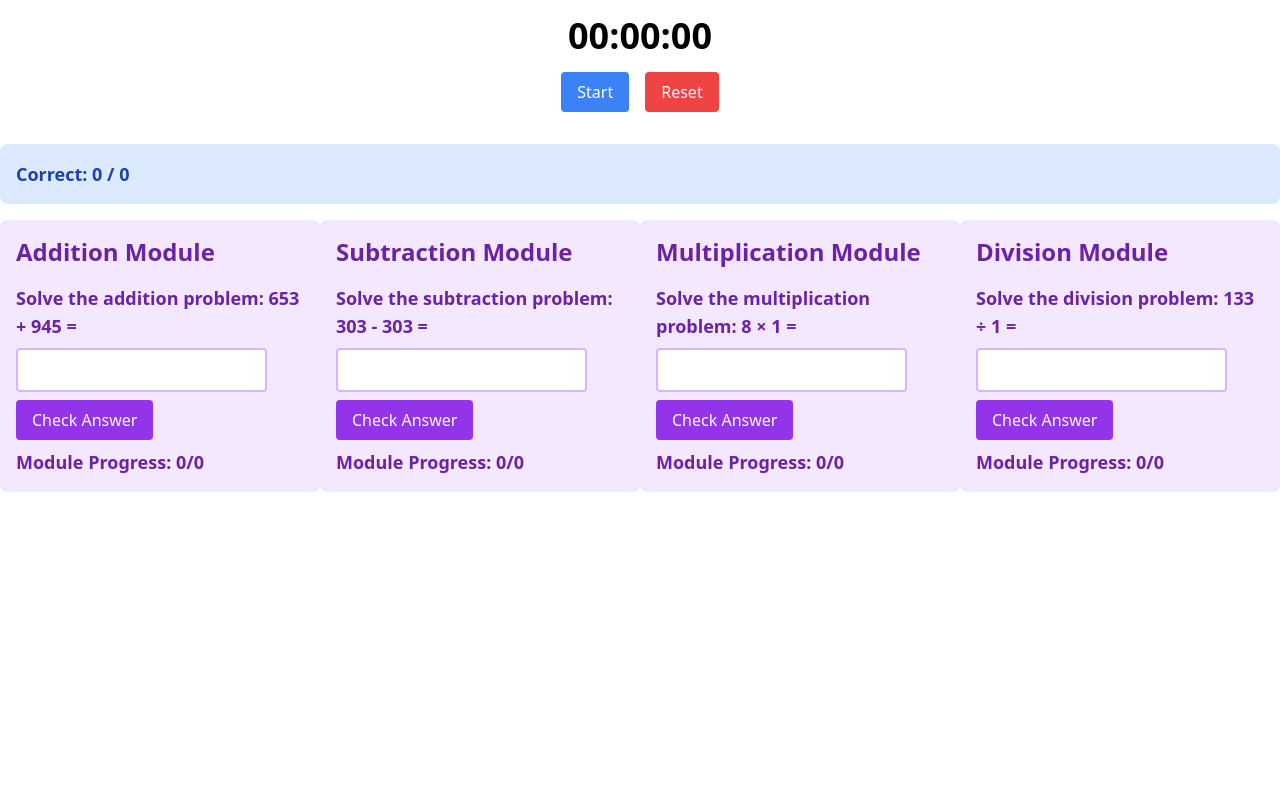
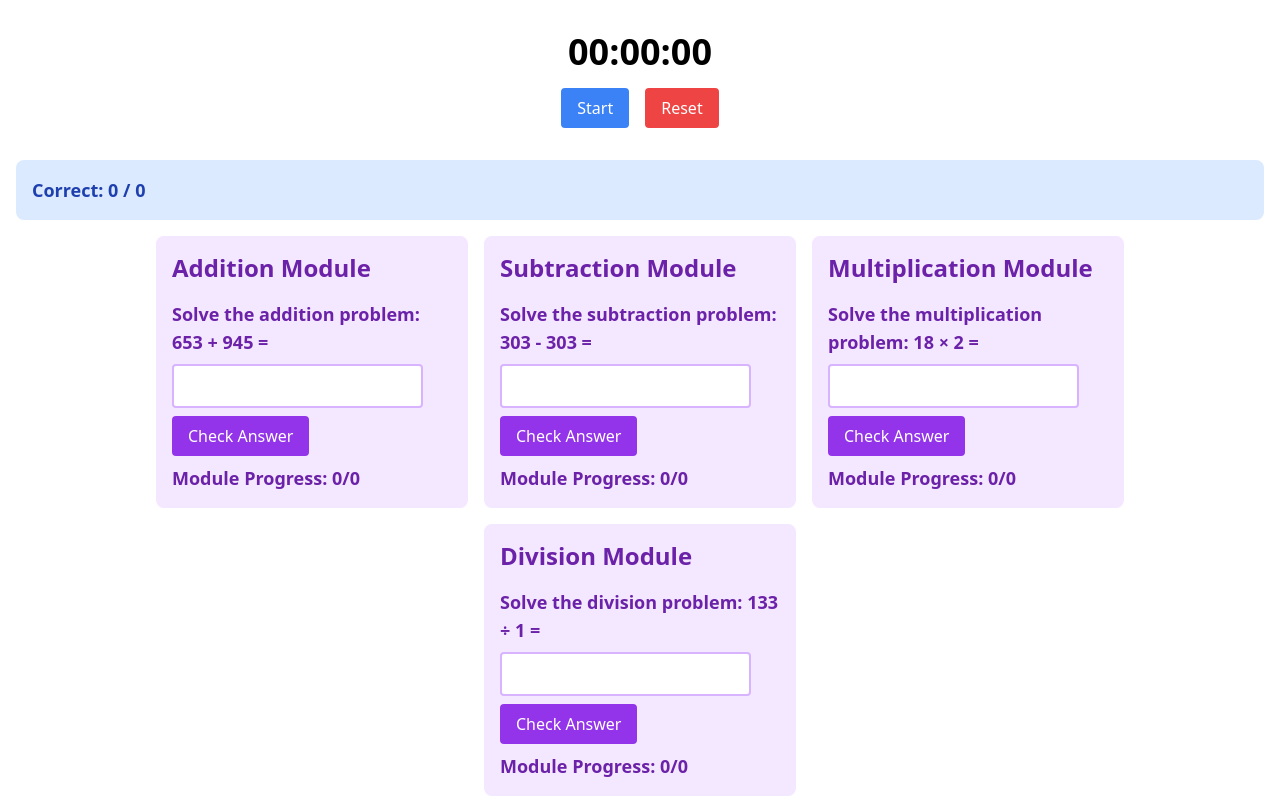
Before and after one commit to EricY090/Web, a React (Vite) app: page / in a window 1280 px wide. Built offline with nearby package versions, Linux system fonts and the light colour scheme.

Commit message:
flex home page and multiplication module error

```diff
--- a/src/Components/MultiplicationModule.jsx
+++ b/src/Components/MultiplicationModule.jsx
@@ -14,8 +14,8 @@ const MultiplicationModule = ({ updateProgress }) => {
   }, []);
 
   const generateProblem = () => {
-    const newNum1 = Math.floor(Math.random() * 12);
-    const newNum2 = Math.floor(Math.random() * 12);
+    const newNum1 = Math.floor(Math.random() * 25);
+    const newNum2 = Math.floor(Math.random() * 25);
     setNum1(newNum1);
     setNum2(newNum2);
     setUserAnswer("");
--- a/src/Pages/HomePage.jsx
+++ b/src/Pages/HomePage.jsx
@@ -22,17 +22,26 @@ const HomePage = () => {
   };
 
   return (
-    <div>
+    <div className="container mx-auto p-4">
       <Timer />
       <StatusBar
         correctAnswers={progress.correctAnswers}
         totalQuestions={progress.totalQuestions}
       />
-      <div className="flex justify-around mt-4">
-        <AdditionModule updateProgress={updateProgress} />
-        <SubtractionModule updateProgress={updateProgress} />
-        <MultiplicationModule updateProgress={updateProgress} />
-        <DivisionModule updateProgress={updateProgress} />
+
+      <div className="flex flex-wrap justify-center gap-4 mt-4">
+        <div className="w-full sm:w-1/2 md:w-1/3 lg:w-1/4">
+          <AdditionModule updateProgress={updateProgress} />
+        </div>
+        <div className="w-full sm:w-1/2 md:w-1/3 lg:w-1/4">
+          <SubtractionModule updateProgress={updateProgress} />
+        </div>
+        <div className="w-full sm:w-1/2 md:w-1/3 lg:w-1/4">
+          <MultiplicationModule updateProgress={updateProgress} />
+        </div>
+        <div className="w-full sm:w-1/2 md:w-1/3 lg:w-1/4">
+          <DivisionModule updateProgress={updateProgress} />
+        </div>
       </div>
     </div>
   );
```
